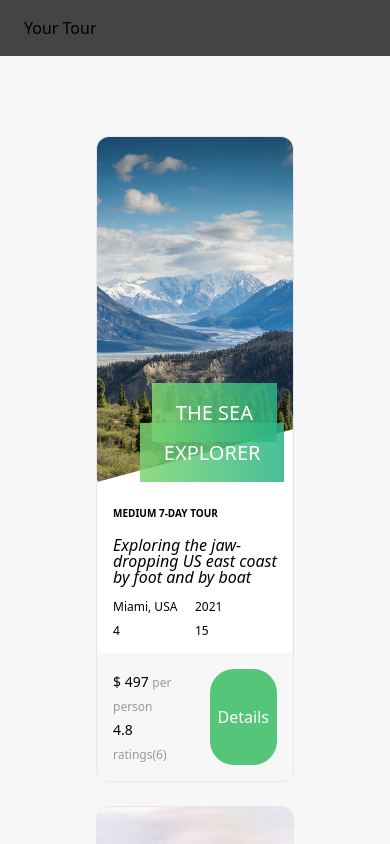
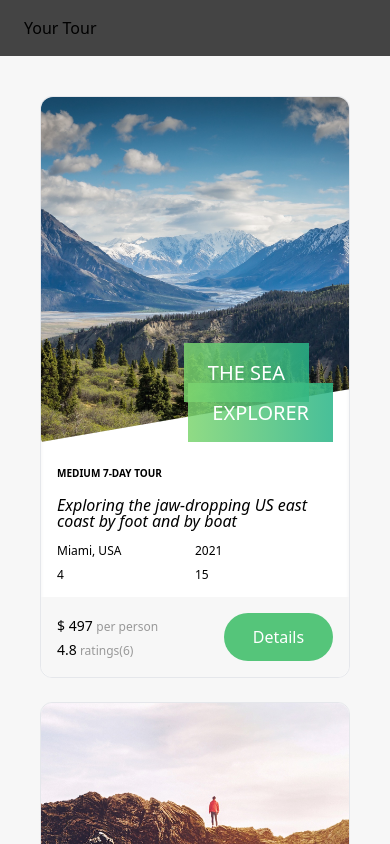
Before and after one commit to avabhi/tour-web-app, a Next.js app: page /home in a window 390 px wide. Shown: the top 844 px of the page. Built offline with nearby package versions, Linux system fonts and the light colour scheme.

Commit message:
changed padding in layout of app in mobile width

```diff
--- a/src/components/Layout/Layout.tsx
+++ b/src/components/Layout/Layout.tsx
@@ -12,7 +12,7 @@ const Layout: React.FC<ILayoutProps> = ({ children }) => {
       <div onClick={() => setOpen(!open)}>
         <Header setOpen={setOpen} open={open} />
 
-        <div className="py-[5rem] px-[6rem] relative bg-[#f7f7f7]">
+        <div className="p-[2.5rem] md:py-[5rem] md:px-[6rem] relative bg-[#f7f7f7]">
           {children}
         </div>
       </div>
```
